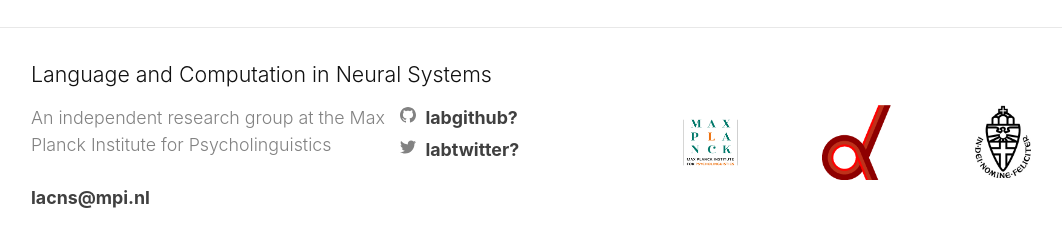
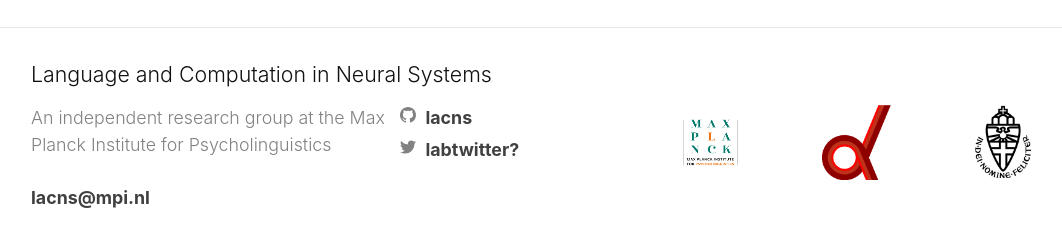
Before and after one commit to sannetenoever/lacns.github.io, a Jekyll site: the page built from publication.md, in a window 1280 px wide. Shown: the part 628-875 px from the top of the page, without its empty margins (89-1151 px from the left). Built offline with Jekyll 4.4.1, drawn with Linux system fonts in a browser that asks for light colours; nearby versions of some CDN libraries; a style sheet for code colours, icons or effects is not loaded.

Commit message:
add lab github

```diff
--- a/_config.yml
+++ b/_config.yml
@@ -25,7 +25,7 @@ description: >- # this means to ignore newlines until "baseurl:"
 baseurl: "" # the subpath of your site, e.g. /blog
 url: "" # the base hostname & protocol for your site, e.g. http://example.com
 twitter_username: labtwitter?
-github_username: labgithub?
+github_username: lacns
 
 # Build settings
 theme: minima
```
